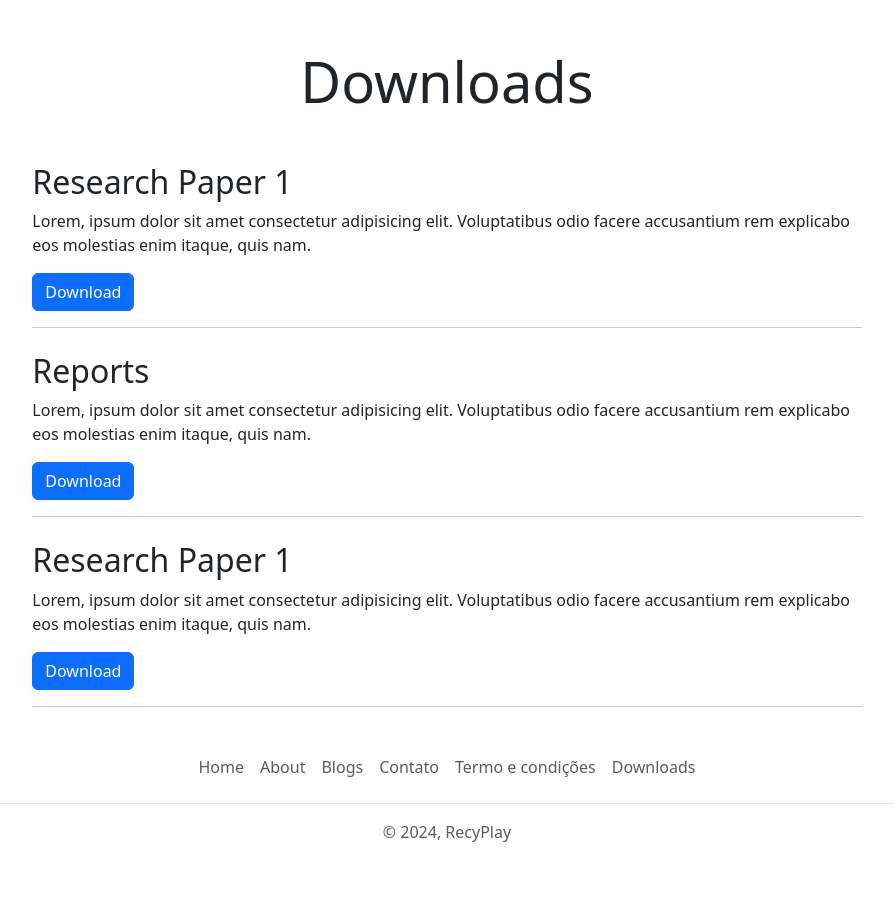
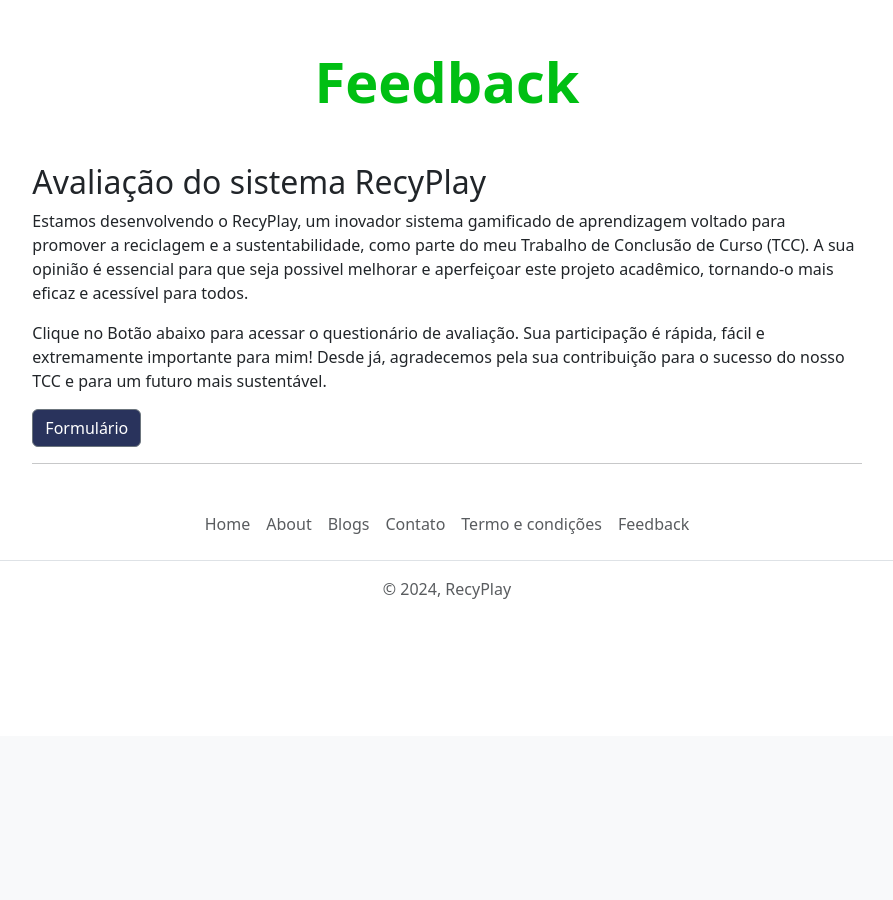
Before and after one commit to VictorHugo-Neo/Reciplay, a Django app: template templates/downloads.html in a window 1280 px wide. Shown: the part 64-964 px from the top of the page, without its empty margins (193-1086 px from the left). After the commit the page ends 663 px from the top, so only its background shows below. Run offline with Django 4.2, Linux system fonts and the light colour scheme; the template is opened without the code that fills it, so the values that code supplies are empty; parts of the project's set-up code (start-up, migrations or seed data) failed here and were passed over.

Commit message:
atualizando quiz

```diff
--- a/templates/components/footer.html
+++ b/templates/components/footer.html
@@ -5,7 +5,7 @@
         <li class="nav-item"><a href="{% url 'blogs' %}" class="nav-link px-2 text-body-secondary">Blogs</a></li>
         <li class="nav-item"><a href="{% url 'contact' %}" class="nav-link px-2 text-body-secondary">Contato</a></li>
         <li class="nav-item"><a href="{% url 'terms_conditions' %}" class="nav-link px-2 text-body-secondary">Termo e condições</a></li>
-        <li class="nav-item"><a href="{% url 'downloads' %}" class="nav-link px-2 text-body-secondary">Downloads</a></li>
+        <li class="nav-item"><a href="{% url 'downloads' %}" class="nav-link px-2 text-body-secondary">Feedback</a></li>
     </ul>
     <p class="text-center text-body-secondary">© 2024, RecyPlay</p>
 </footer>
--- a/templates/components/navbar.html
+++ b/templates/components/navbar.html
@@ -51,7 +51,7 @@
                         <li>
                             <hr class="dropdown-divider">
                         </li>
-                        <li><a class="dropdown-item" href="{% url 'downloads' %}">Downloads</a></li>
+                        <li><a class="dropdown-item" href="{% url 'downloads' %}">Feedback</a></li>
                     </ul>
                 </li>
             </ul>
--- a/templates/downloads.html
+++ b/templates/downloads.html
@@ -2,29 +2,15 @@
 {% block title %}Downloads - RecyPlay{% endblock title %}
 
 {% block content %}
-<h1 class="display-4 text-center my-5">Downloads</h1>
+<h1 class="display-4 text-center my-5 fw-bold"  style="color: #00BF13">Feedback</h1>
 
 <main>
     <div class="container col-md-8 col-sm-12">
         <div class="download-item mb-4">
-            <h2 class="">Research Paper 1</h2>
-            <p>Lorem, ipsum dolor sit amet consectetur adipisicing elit. Voluptatibus odio facere accusantium rem
-                explicabo eos molestias enim itaque, quis nam.</p>
-            <a href="" class="btn btn-primary">Download</a>
-            <hr>
-        </div>
-        <div class="download-item mb-4">
-            <h2>Reports</h2>
-            <p>Lorem, ipsum dolor sit amet consectetur adipisicing elit. Voluptatibus odio facere accusantium rem
-                explicabo eos molestias enim itaque, quis nam.</p>
-            <a href="" class="btn btn-primary">Download</a>
-            <hr>
-        </div>
-        <div class="download-item mb-4">
-            <h2>Research Paper 1</h2>
-            <p>Lorem, ipsum dolor sit amet consectetur adipisicing elit. Voluptatibus odio facere accusantium rem
-                explicabo eos molestias enim itaque, quis nam.</p>
-            <a href="" class="btn btn-primary">Download</a>
+            <h2>Avaliação do sistema RecyPlay</h2>
+            <p>Estamos desenvolvendo o RecyPlay, um inovador sistema gamificado de aprendizagem voltado para promover a reciclagem e a sustentabilidade, como parte do meu Trabalho de Conclusão de Curso (TCC). A sua opinião é essencial para que seja possivel melhorar e aperfeiçoar este projeto acadêmico, tornando-o mais eficaz e acessível para todos.</p>
+            <p>Clique no Botão abaixo para acessar o questionário de avaliação. Sua participação é rápida, fácil e extremamente importante para mim! Desde já, agradecemos pela sua contribuição para o sucesso do nosso TCC e para um futuro mais sustentável.</p>
+            <a href="https://forms.gle/nxLXaPvTNqhNoFsR9" class="btn btn-secondary " style= "background-color: #29335C">Formulário</a>
             <hr>
         </div>
     </div>
```
Also changed, not shown: db.sqlite3.
